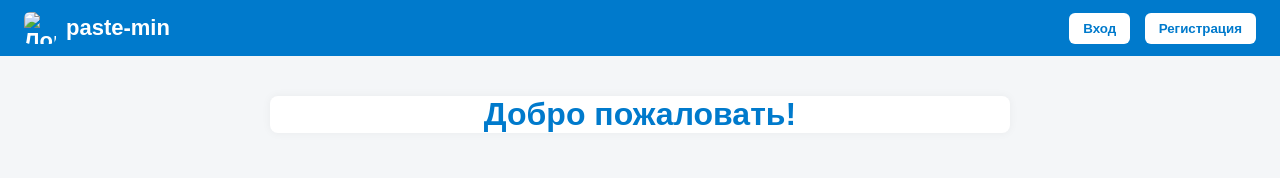
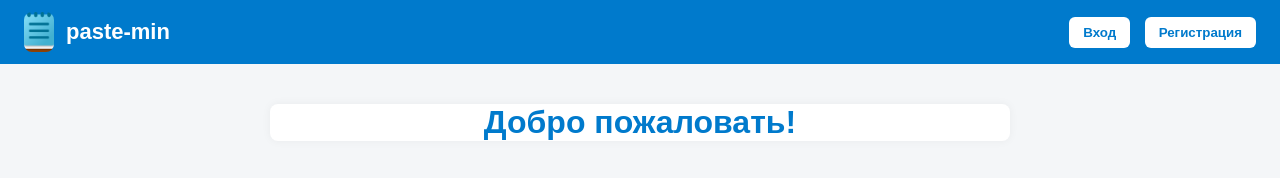
Before and after one commit to salsanda10/paste-min, a plain HTML site: page index.html in a window 1280 px wide. Drawn offline with Linux system fonts and the light colour scheme; no server answers.

Commit message:
Update index.html

```diff
--- a/index.html
+++ b/index.html
@@ -95,9 +95,9 @@
 </head>
 <body>
   <header>
-    <div class="logo">
-      <img src="logo.png" alt="Логотип" />
-      paste-min
+  <div style="display: flex; align-items: center;">
+    <img src="images/logo.png" alt="Логотип" style="height: 40px; margin-right: 12px; border-radius: 8px;" />
+    <div class="logo">paste-min</div>
   </div>
   <div class="auth-controls">
     <button id="show-login">Вход</button>
```
Lines whose indentation alone changed are shown as unchanged.
